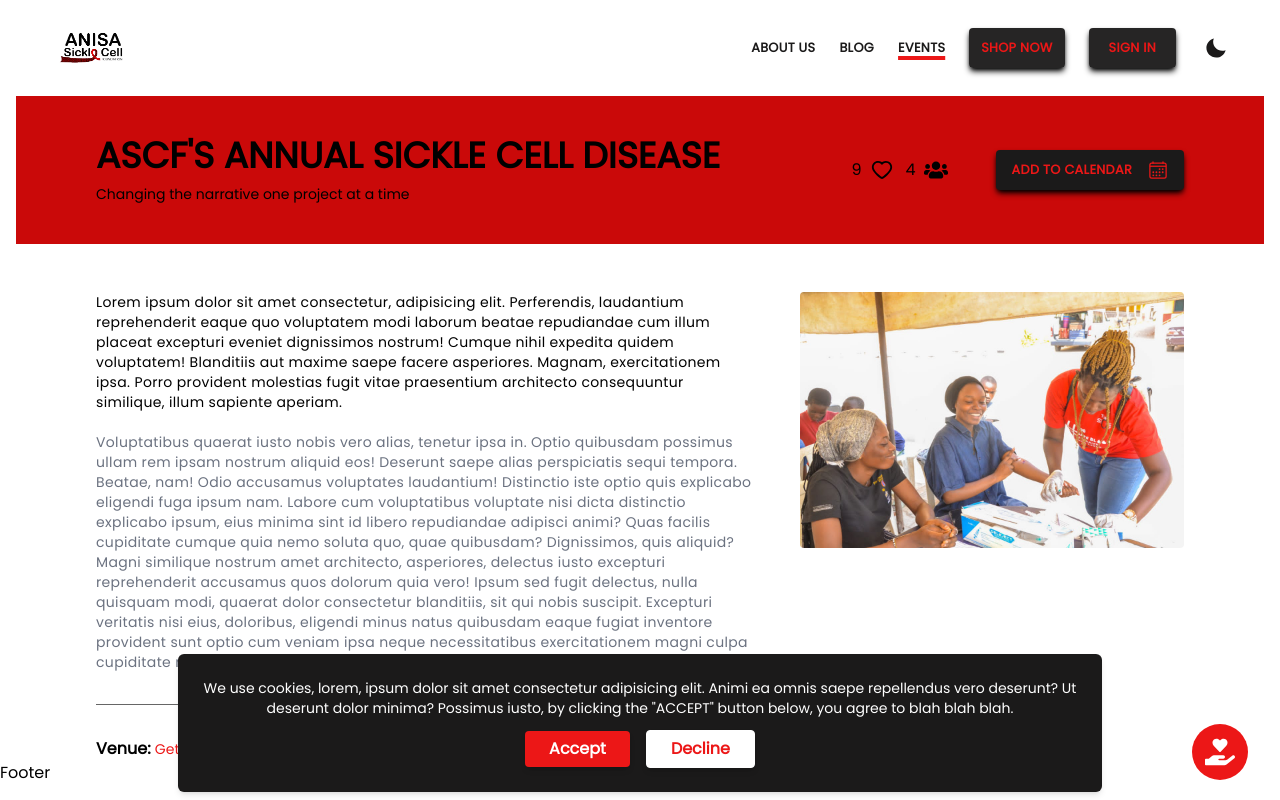
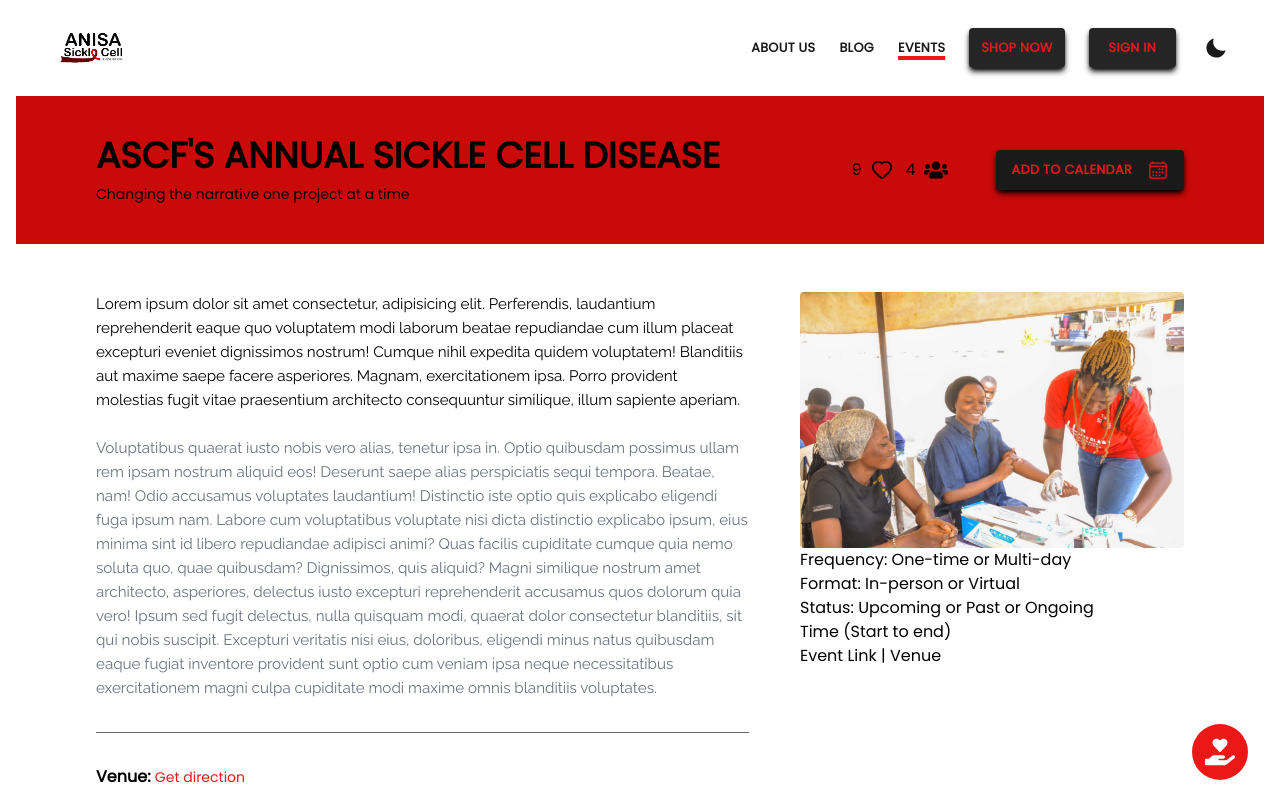
Before and after one commit to Basit-Balogun10/ASCF-frontend, a Next.js app: page /events/1/1 in a window 1280 px wide. Built offline with nearby package versions, Linux system fonts and the light colour scheme.

Commit message:
feat: disabled cookie dialog box, changed inter font to rubik, and outlined event info draft

```diff
--- a/components/Layout.tsx
+++ b/components/Layout.tsx
@@ -60,10 +60,11 @@ const Layout = ({ children }: propsType) => {
         <>
             <ThemeProvider value={{ theme, setTheme, toggleThemeMode }}>
                 {children.type.name !== "Home" && <Header />}
-                {displayCookieDialogBox && <CookieDialogBox />}
+                {/* Re-activate cookie dialog box later if there's a need to */}
+                {/* {displayCookieDialogBox && <CookieDialogBox />} */}
                 <SupportDialogBox />
                 {children}
-                <Footer />
+                {/* <Footer /> */}
             </ThemeProvider>
         </>
     );
--- a/pages/_document.tsx
+++ b/pages/_document.tsx
@@ -15,7 +15,7 @@ class MyDocument extends Document {
                         crossOrigin=""
                     />
                     <link
-                        href="https://fonts.googleapis.com/css2?family=Poppins&family=Inter&family=Secular+One&display=swap"
+                        href="https://fonts.googleapis.com/css2?family=Poppins&family=Raleway&family=Secular+One&display=swap"
                         rel="stylesheet"
                     />
                 </Head>
--- a/pages/blog/[category]/[blogPostDetail].tsx
+++ b/pages/blog/[category]/[blogPostDetail].tsx
@@ -47,7 +47,7 @@ const BlogPostDetail = () => {
                 data-aos-duration="1500"
                 className="flex flex-wrap md:flex-nowrap flex-col-reverse md:flex-row items-start justify-between w-full md:space-x-12 mt-8 md:mt-12 px-6 md:px-24"
             >
-                <div className="md:basis-3/4 text-base md:text-sm text-gray-500 dark:text-stone-400/80">
+                <div className="md:basis-3/4 font-raleway text-base md:text-[0.95rem] text-gray-500 dark:text-stone-400/80">
                     <p className="text-black dark:text-gray-200">
                         Lorem ipsum dolor sit amet consectetur, adipisicing
                         elit. Perferendis, laudantium reprehenderit eaque quo
--- a/pages/events/[category]/[eventDetail].tsx
+++ b/pages/events/[category]/[eventDetail].tsx
@@ -99,8 +99,8 @@ const EventDetail = () => {
                 data-aos-duration="1500"
                 className="flex flex-wrap md:flex-nowrap flex-col-reverse md:flex-row items-start justify-between w-full md:space-x-12 mt-8 md:mt-12 px-6 md:px-24"
             >
-                <div className="md:basis-3/4">
-                    <div className="pb-8 mb-8 text-base md:text-sm text-gray-500 dark:text-stone-400/80 border-b border-black/60 dark:border-stone-400/80 tracking-wide">
+                <div className="md:basis-3/5">
+                    <div className="pb-8 mb-8 font-raleway text-base md:text-[0.95rem] text-gray-500 dark:text-stone-400/80 border-b border-black/60 dark:border-stone-400/80">
                         <p className="text-black dark:text-gray-200">
                             Lorem ipsum dolor sit amet consectetur, adipisicing
                             elit. Perferendis, laudantium reprehenderit eaque
@@ -139,8 +139,7 @@ const EventDetail = () => {
                     </div>
                     <div>
                         <p>
-                            {
-                                (event.category == "virtual" ? (
+                            {event.category == "virtual" ? (
                                 <>
                                     <span className="font-bold">
                                         Meeting Link:{" "}
@@ -153,25 +152,29 @@ const EventDetail = () => {
                                 </>
                             ) : (
                                 <>
-                                        <span className="font-bold">
-                                            Venue:{" "}
-                                        </span>
+                                    <span className="font-bold">Venue: </span>
                                     <Link href="https://zoom.com" passHref>
                                         <span className="hover:underline text-ourRed text-sm cursor-pointer">
                                             Get direction
                                         </span>
                                     </Link>
                                 </>
-                                ))
-                            }
+                            )}
                         </p>
                     </div>
                 </div>
+                <div className="">
                     <img
                         src={event.imageUrl}
-                    className={`mb-6 md:basis-1/4 h-64 rounded`}
+                        className={`mb- 6 h-64 rounded`}
                         alt={event.imageAltText}
                     />
+                    <p>Frequency: One-time or Multi-day</p>
+                    <p>Format: In-person or Virtual</p>
+                    <p>Status: Upcoming or Past or Ongoing</p>
+                    <p>Time (Start to end)</p>
+                    <p>Event Link | Venue</p>
+                </div>
             </section>
         </>
     );
--- a/pages/index.tsx
+++ b/pages/index.tsx
@@ -77,7 +77,7 @@ const Home = () => {
                 </>
             ) : (
                 // TODO: WILL LIKE THIS SECTION TO ANIMATE OUT AFTER 'LEARN MORE' BTN IS CLICKED
-                <section className="w-full md:h-screen md:relative">
+                <section className="w-full md:h-screen md:relative overflow-hidden">
                     {!isMobile && <Header displayNavBar={true} />}
                     <section className="md:flex md:flex-row md:flex-nowrap md:my-1">
                         <div
--- a/styles/globals.css
+++ b/styles/globals.css
@@ -6,7 +6,7 @@ html,
 body {
     padding: 0;
     margin: 0;
-    font-family: "Poppins", "Secular One", "Inter", -apple-system, BlinkMacSystemFont,
+    font-family: "Poppins", "Secular One", "Raleway", -apple-system, BlinkMacSystemFont,
         Segoe UI, Roboto, Oxygen, Ubuntu, Cantarell, Fira Sans, Droid Sans,
         Helvetica Neue, sans-serif;
     background: white;
--- a/tailwind.config.js
+++ b/tailwind.config.js
@@ -14,7 +14,7 @@ module.exports = {
             },
             fontFamily: {
                 poppins: ["Poppins", "sans-serif"],
-                inter: ["Inter", "sans-serif"],
+                raleway: ["Raleway", "sans-serif"],
                 secularOne: ["Secular One", "sans-serif"],
             },
         },
```
Lines whose indentation alone changed are shown as unchanged.
